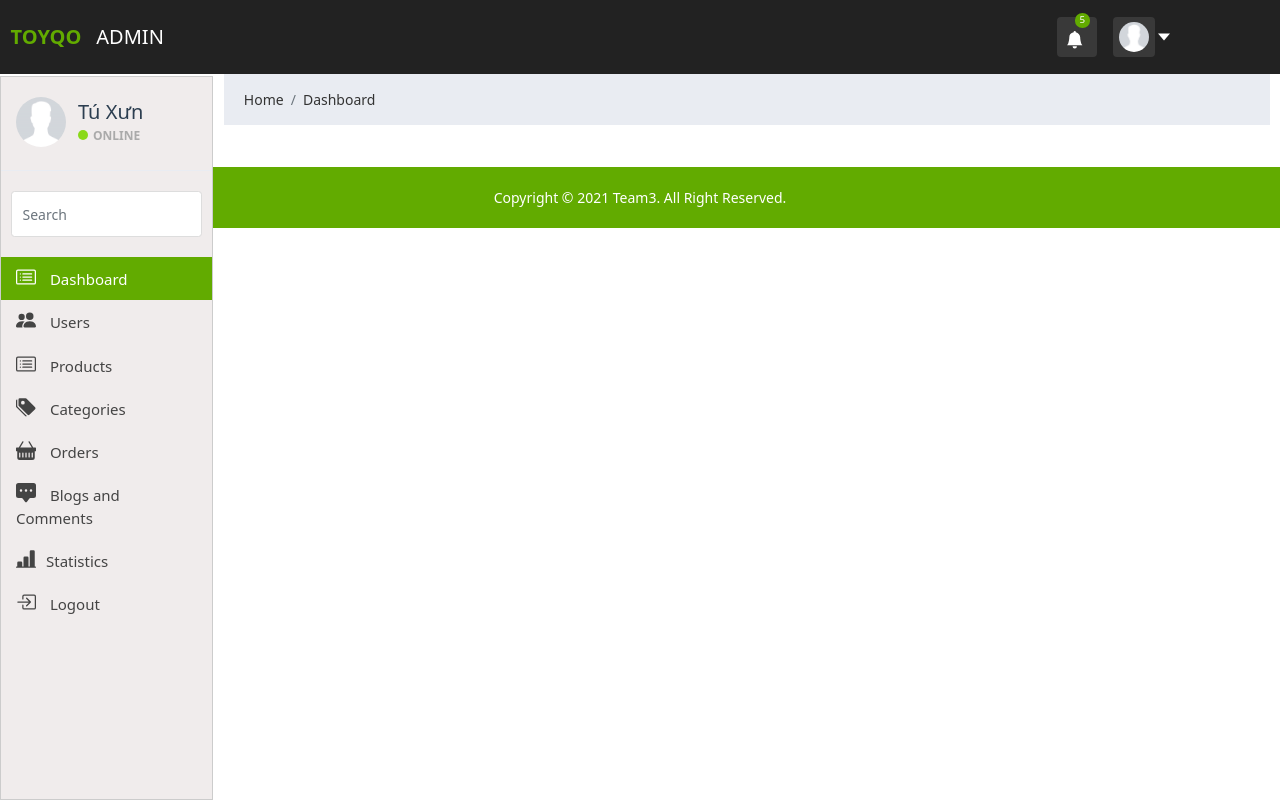
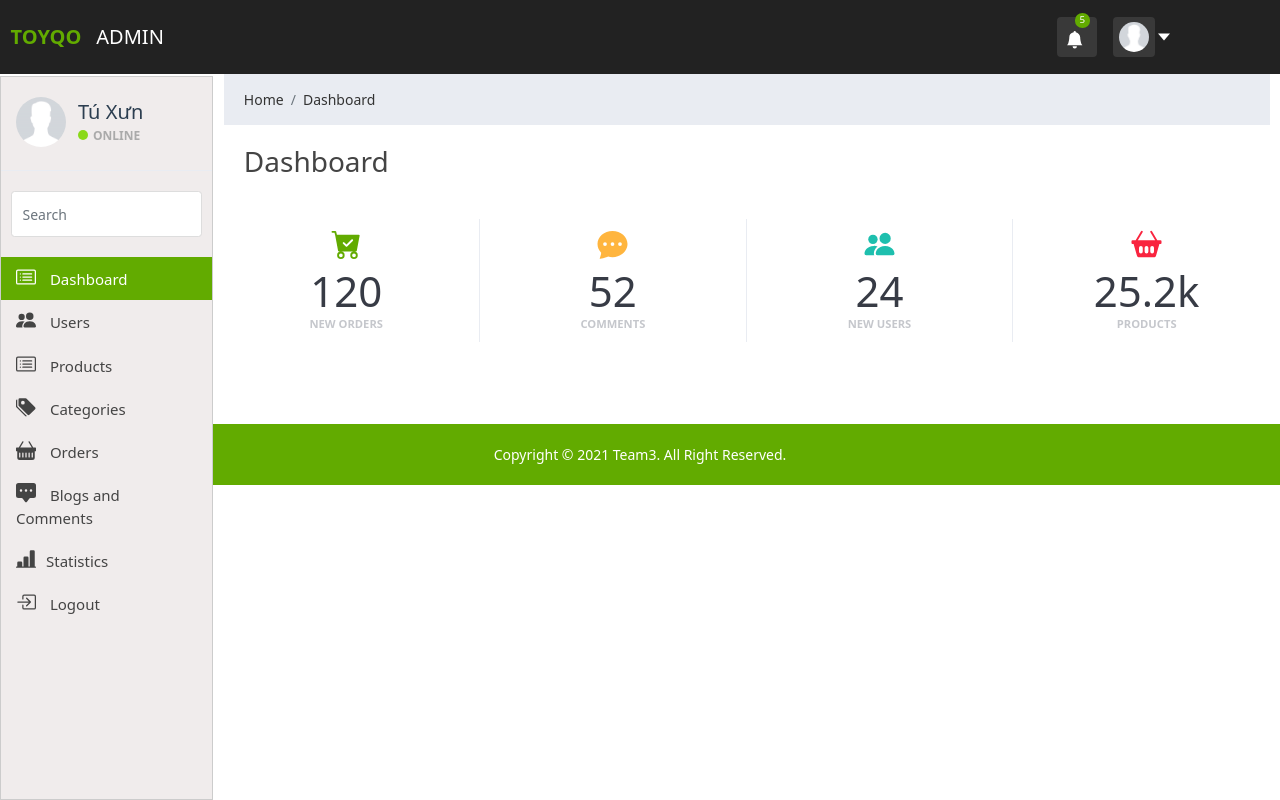
Before and after one commit to tukoi2001/toy-stores, a Vue app in the folder toy-stores/: page /dashboard in a window 1280 px wide. Built offline with nearby package versions, Linux system fonts and the light colour scheme; no server answers.

Commit message:
Done Header DashBoard

```diff
--- /dev/null
+++ b/toy-stores/src/components/admin/dashboard/DashboardHeader.vue
@@ -0,0 +1,57 @@
+<template>
+  <div>
+    <div class="row">
+      <div class="col-lg-12">
+        <h1 class="page-header">Dashboard</h1>
+      </div>
+    </div>
+    <div class="panel panel-container">
+      <div class="row">
+        <div class="col-xs-6 col-md-3 col-lg-3 no-padding">
+          <div class="panel panel-teal panel-widget border-right">
+            <div class="row no-padding">
+              <b-icon icon="cart-check-fill" class="color-blue icon-dashboard"></b-icon>
+              <div class="large">120</div>
+              <div class="text-muted">New Orders</div>
+            </div>
+          </div>
+        </div>
+        <div class="col-xs-6 col-md-3 col-lg-3 no-padding">
+          <div class="panel panel-blue panel-widget border-right">
+            <div class="row no-padding">
+              <b-icon icon="chat-dots-fill" class="color-orange icon-dashboard"></b-icon>
+              <div class="large">52</div>
+              <div class="text-muted">Comments</div>
+            </div>
+          </div>
+        </div>
+        <div class="col-xs-6 col-md-3 col-lg-3 no-padding">
+          <div class="panel panel-orange panel-widget border-right">
+            <div class="row no-padding">
+              <b-icon icon="people-fill" class="color-teal icon-dashboard"></b-icon>
+              <div class="large">24</div>
+              <div class="text-muted">New Users</div>
+            </div>
+          </div>
+        </div>
+        <div class="col-xs-6 col-md-3 col-lg-3 no-padding">
+          <div class="panel panel-red panel-widget">
+            <div class="row no-padding">
+              <b-icon icon="basket2-fill" class="color-red icon-dashboard"></b-icon>
+              <div class="large">25.2k</div>
+              <div class="text-muted">Products</div>
+            </div>
+          </div>
+        </div>
+      </div>
+    </div>
+  </div>
+</template>
+
+<script>
+export default {
+  name: "DashboardHeader",
+};
+</script>
+
+<style scoped src="@/assets/css/components/admin/Admin.css"></style>
--- a/toy-stores/src/views/admin/Dashboard.vue
+++ b/toy-stores/src/views/admin/Dashboard.vue
@@ -2,15 +2,17 @@
   <div>
       <admin-layout>
           <bread-crumbs-admin :title="'Dashboard'"/>
+          <dashboard-header/>
       </admin-layout>
   </div>
 </template>
 
 <script>
 import BreadCrumbsAdmin from '../../components/admin/BreadCrumbsAdmin.vue'
+import DashboardHeader from '../../components/admin/dashboard/DashboardHeader.vue'
 import AdminLayout from '../../components/layout/AdminLayout.vue'
 export default {
-  components: { AdminLayout, BreadCrumbsAdmin },
+  components: { AdminLayout, BreadCrumbsAdmin, DashboardHeader },
     name: 'DashBoard'
 }
 </script>
```
